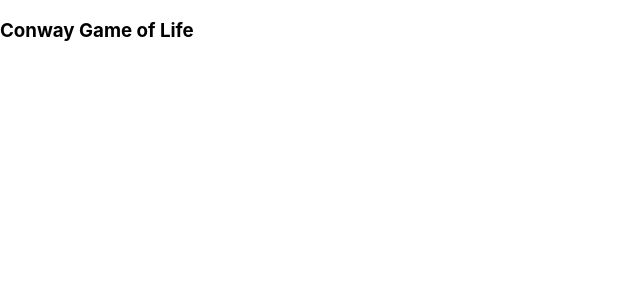
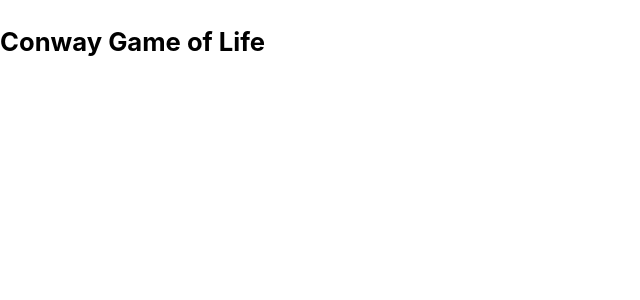
Before and after one commit to zac-smith-webtpt7/game-of-life, a React (Create React App) app: page / in a window 1280 px wide. Shown: the top 300 px of the page, without its empty margins (0-640 px from the left). Built offline with nearby package versions, Linux system fonts and the light colour scheme.

Commit message:
basic styling

```diff
--- a/src/index.css
+++ b/src/index.css
@@ -1,5 +1,8 @@
 body {
   margin: 0;
+  padding: 0;
+  box-sizing: border-box;
+  font-size: 62.5%;
   font-family: -apple-system, BlinkMacSystemFont, 'Segoe UI', 'Roboto', 'Oxygen',
     'Ubuntu', 'Cantarell', 'Fira Sans', 'Droid Sans', 'Helvetica Neue',
     sans-serif;
@@ -11,3 +14,19 @@ code {
   font-family: source-code-pro, Menlo, Monaco, Consolas, 'Courier New',
     monospace;
 }
+
+h1 {
+  font-size: 2rem;
+}
+
+h2 {
+  font-size: 1.8rem;
+}
+
+h3 {
+  font-size: 1.6rem;
+}
+
+p {
+  font-size: 1.4rem;
+}
```
